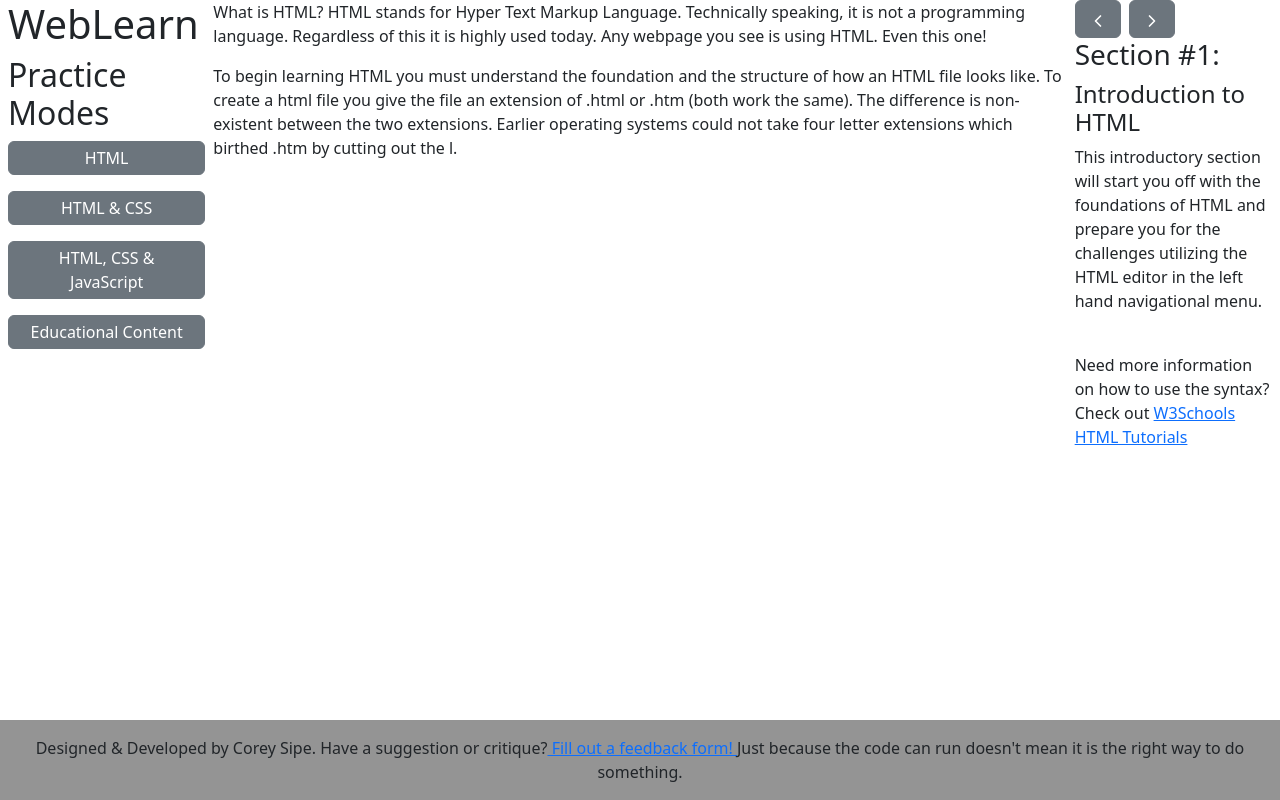
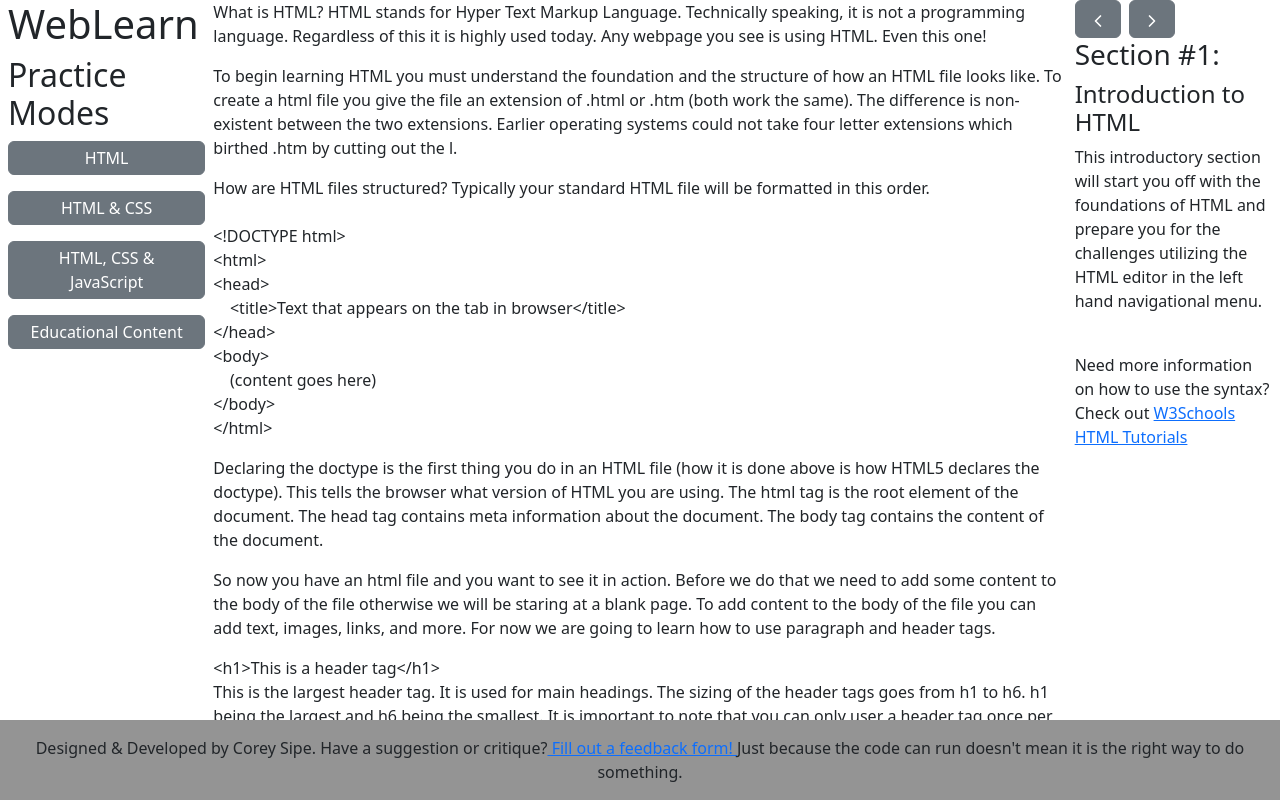
Before and after one commit to StetsonMathCS/project-repository-coreysipe, a Next.js app in the folder WebLearn/: page /learnHTML in a window 1280 px wide. Built offline with nearby package versions, Linux system fonts and the light colour scheme.

Commit message:
Update page.js

```diff
--- a/WebLearn/src/app/learnHTML/page.js
+++ b/WebLearn/src/app/learnHTML/page.js
@@ -12,6 +12,23 @@ const sections = [
     content: `
       <p>What is HTML? HTML stands for Hyper Text Markup Language. Technically speaking, it is not a programming language. Regardless of this it is highly used today. Any webpage you see is using HTML. Even this one!</p>
       <p>To begin learning HTML you must understand the foundation and the structure of how an HTML file looks like. To create a html file you give the file an extension of .html or .htm (both work the same). The difference is non-existent between the two extensions. Earlier operating systems could not take four letter extensions which birthed .htm by cutting out the l.</p>
+      <p>How are HTML files structured? Typically your standard HTML file will be formatted in this order.
+      <br><br>
+      &lt;!DOCTYPE html&gt;<br>
+      &lt;html&gt;<br>
+      &lt;head&gt;<br>
+      &nbsp;&nbsp;&nbsp;&nbsp;&lt;title&gt;Text that appears on the tab in browser&lt;/title&gt;<br>
+      &lt;/head&gt;<br>
+      &lt;body&gt;<br>
+      &nbsp;&nbsp;&nbsp;&nbsp;(content goes here)<br>
+      &lt;/body&gt;<br>
+      &lt;/html&gt;
+      </p>
+      <p>Declaring the doctype is the first thing you do in an HTML file (how it is done above is how HTML5 declares the doctype). This tells the browser what version of HTML you are using. The html tag is the root element of the document. The head tag contains meta information about the document. The body tag contains the content of the document.</p>
+      <p>So now you have an html file and you want to see it in action. Before we do that we need to add some content to the body of the file otherwise we will be staring at a blank page. To add content to the body of the file you can add text, images, links, and more. For now we are going to learn how to use paragraph and header tags.</p>
+      <p>&lt;h1&gt;This is a header tag&lt;/h1&gt;<br> This is the largest header tag. It is used for main headings. The sizing of the header tags goes from h1 to h6. h1 being the largest and h6 being the smallest. It is important to note that you can only user a header tag once per page and sizing. You can have h1 and h2, but not two h1 tags or two h2 tags.</p>
+      <p>Next up we have paragraph tags. To use a paragraph tag you use the following syntax. &lt;p&gt;This is a paragraph tag&lt;/p&gt;. The paragraph tag is used for text. It is the most common tag used in HTML. It is used for text that is not a header tag. It is important to note that you can have multiple paragraph tags on a page. All the text you see on this page is inside of paragraph tags!</p>
+      <p>Closing HTML tags is important because it ensures proper structure and hierarchy in an HTML document. HTML tags define the structure and content of a webpage, and they need to be opened and closed correctly to maintain the intended structure. When a tag is opened, it must be closed to indicate the end of its content. Failure to close tags can lead to unexpected rendering and layout issues in the browser. It can also cause the browser to interpret the content incorrectly, resulting in broken or invalid HTML. For example, if you have an opening &lt;p&gt; tag without a corresponding closing &lt;/p&gt; it can affect the formatting and styling of the text within the paragraph. By properly closing HTML tags, you ensure that the structure of your webpage is well-defined and that the content is displayed as intended. It helps maintain code readability, makes it easier to debug and maintain the code, and ensures compatibility across different browsers and devices.</p>
     `,
   },
   {
```
